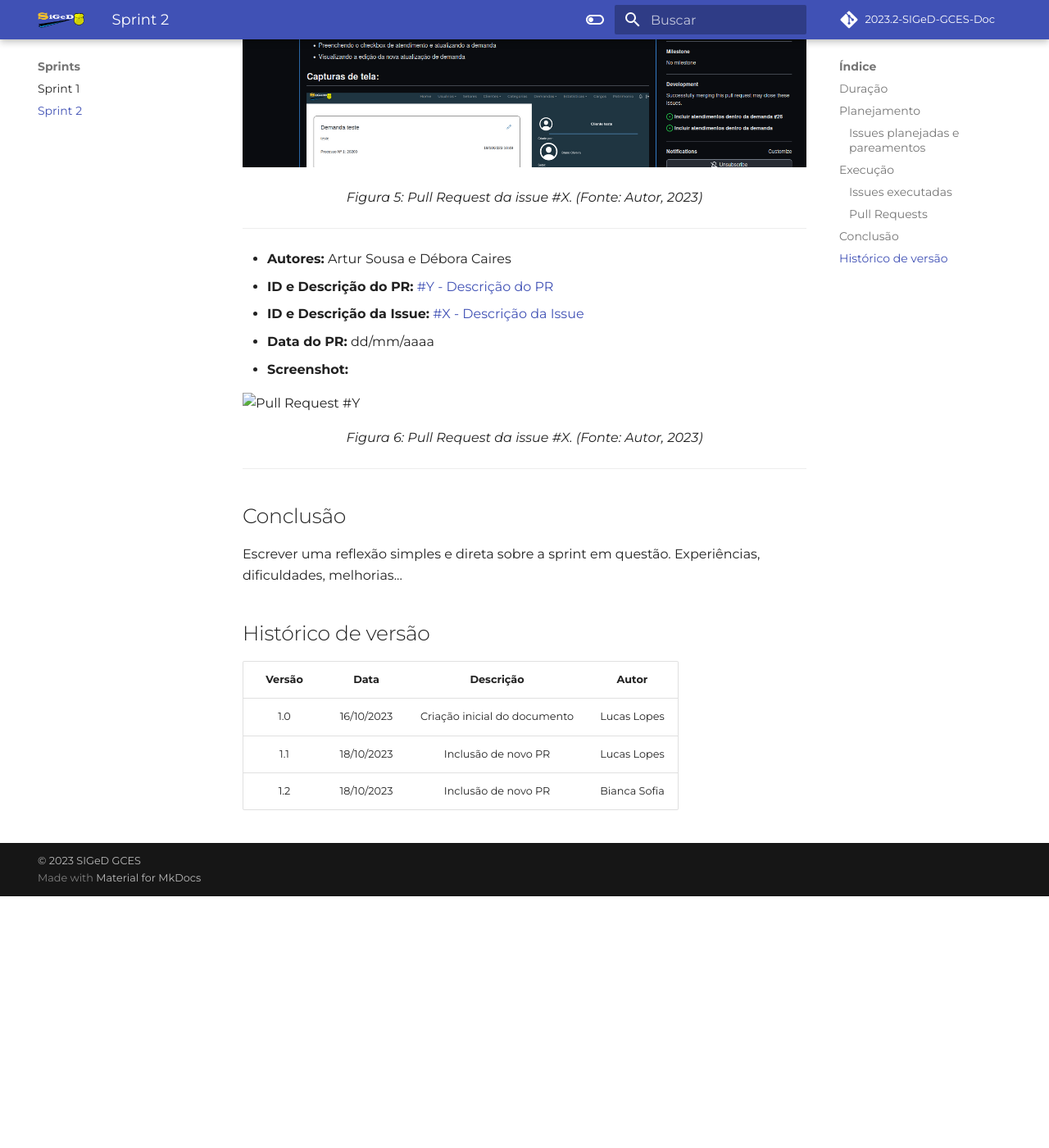
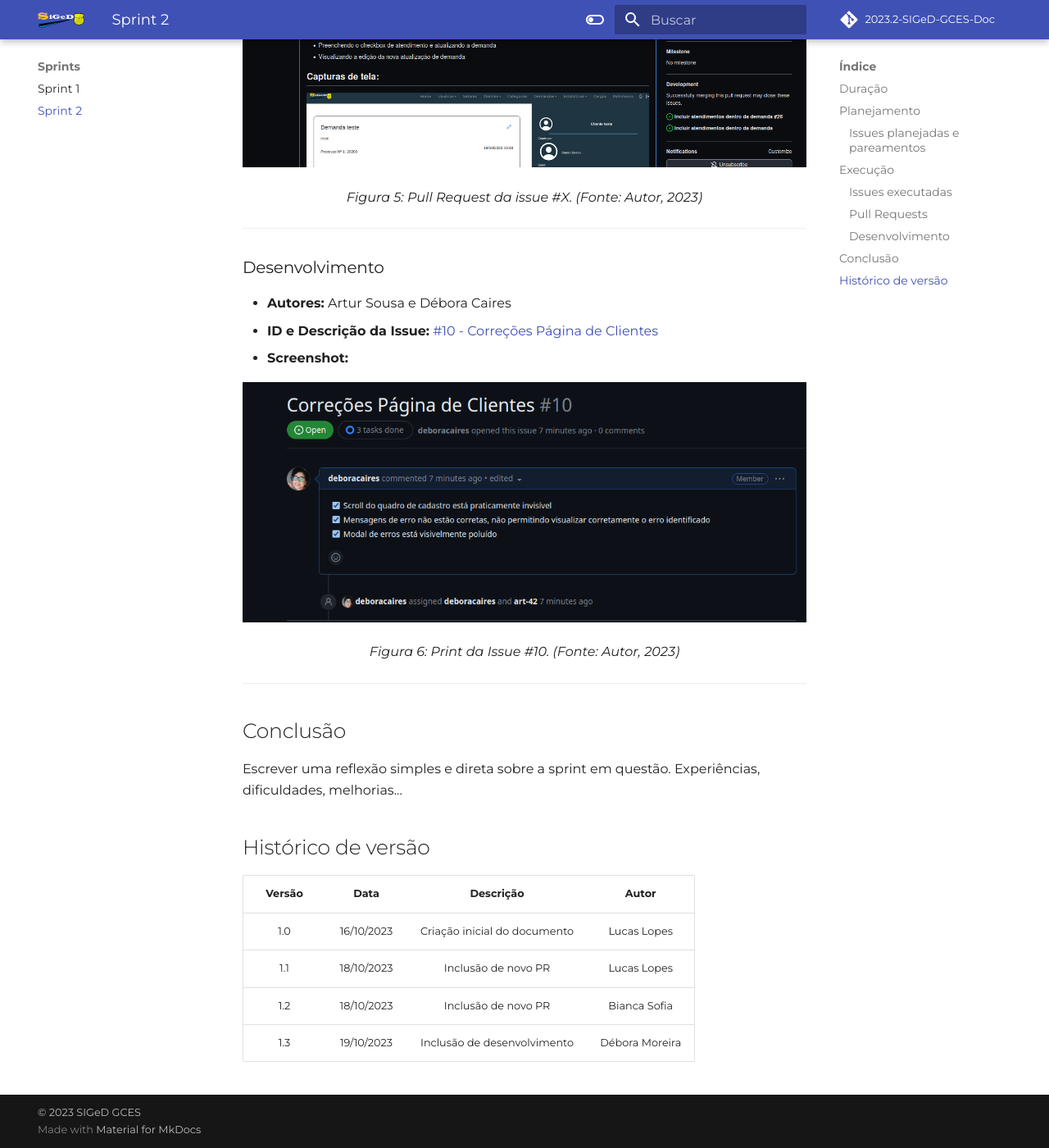
Before and after one commit to Siged-Gces-2023-2/2023.2-SIGeD-GCES-Doc, an MkDocs documentation site: the page built from docs/sprints/sprint2.md, in a window 1280 px wide and 1400 px high, scrolled down 5712 px. Shown: the whole window at 82% size. Built offline with MkDocs 1.6.1 and Material for MkDocs 9.7.7, drawn with Linux system fonts in a browser that asks for light colours; some web fonts are replaced; comment, search, counter and statistics services are not loaded; before the commit the page ends 6805 px from its top, so only the background shows below that; some of the changed text lies outside the part shown.

Commit message:
Add desenvolvimento Artur e Debora

```diff
--- a/docs/sprints/sprint2.md
+++ b/docs/sprints/sprint2.md
@@ -18,7 +18,7 @@
 | [#X]() | Descrição da issue | Laís Aguiar e Ana Júlia |
 | [#3](https://github.com/Siged-Gces-2023-2/2023.2-SIGeD-GCES-Doc/issues/3) | Criar o relatório do Inventário dos itens patrimoniais do SIGED | Bianca Sofia e Guilherme Brito |
 | [#4](https://github.com/Siged-Gces-2023-2/2023.2-SIGeD-GCES-Doc/issues/4) | Incluir atendimentos dentro da demanda | Bruno Oliveira e Gustavo Barbosa |
-| [#X]() | Descrição da issue | Artur Sousa e Débora Caires |
+| [#10](https://github.com/Siged-Gces-2023-2/2023.2-SIGeD-GCES-Doc/issues/10) | Correções página de clientes | Artur Sousa e Débora Caires |
 
 <figcaption align="center">Tabela 1: Issues planejadas na sprint. (Fonte: Autor, 2023)</figcaption>
 
@@ -37,7 +37,7 @@
 | [#8](https://github.com/Siged-Gces-2023-2/2023.2-SIGeD-GCES-Doc/issues/8) | Descrição da issue | Laís Aguiar e Ana Júlia | Concluída |
 | [#3](https://github.com/Siged-Gces-2023-2/2023.2-SIGeD-GCES-Doc/issues/3) | Criar o relatório do Inventário dos itens patrimoniais do SIGED | Bianca Sofia e Guilherme Brito | Concluída |
 | [#4](https://github.com/Siged-Gces-2023-2/2023.2-SIGeD-GCES-Doc/issues/4) | Incluir atendimentos dentro da demanda | Bruno Oliveira e Gustavo Barbosa | Concluída |
-| [#X]() | Descrição da issue | Artur Sousa e Débora Caires | Não iniciada/Em andamento/Concluída |
+| [#10](https://github.com/Siged-Gces-2023-2/2023.2-SIGeD-GCES-Doc/issues/10) | Correção página de clientes | Artur Sousa e Débora Caires | Concluída |
 
 <figcaption align="center">Tabela 2: Issues finalizadas com sucesso na sprint. (Fonte: Autor, 2023)</figcaption>
 
@@ -108,15 +108,16 @@ A seguir informamos os PRs feitos pelos integrantes junto às suas informações
 
 ---
 
+### Desenvolvimento
+
 - **Autores:** Artur Sousa e Débora Caires
-- **ID e Descrição do PR:** [#Y - Descrição do PR]()
-- **ID e Descrição da Issue:** [#X - Descrição da Issue]()
-- **Data do PR:** dd/mm/aaaa
+- **ID e Descrição da Issue:** [#10 - Correções Página de Clientes](https://github.com/Siged-Gces-2023-2/2023.2-SIGeD-GCES-Doc/issues/10)
 - **Screenshot:**
 
-![Pull Request #Y]()
 
-<figcaption align="center">Figura 6: Pull Request da issue #X. (Fonte: Autor, 2023)</figcaption>
+![Issue #10](../assets/development/issue10.png)
+
+<figcaption align="center">Figura 6: Print da Issue #10. (Fonte: Autor, 2023)</figcaption>
 
 ---
 
@@ -129,3 +130,4 @@ Escrever uma reflexão simples e direta sobre a sprint em questão. Experiência
 | 1.0 | 16/10/2023 | Criação inicial do documento | Lucas Lopes |
 | 1.1 | 18/10/2023 | Inclusão de novo PR | Lucas Lopes |
 | 1.2 | 18/10/2023 | Inclusão de novo PR | Bianca Sofia |
+| 1.3 | 19/10/2023 | Inclusão de desenvolvimento | Débora Moreira |
```
Also changed, not shown: docs/assets/development/issue10.png (added).
